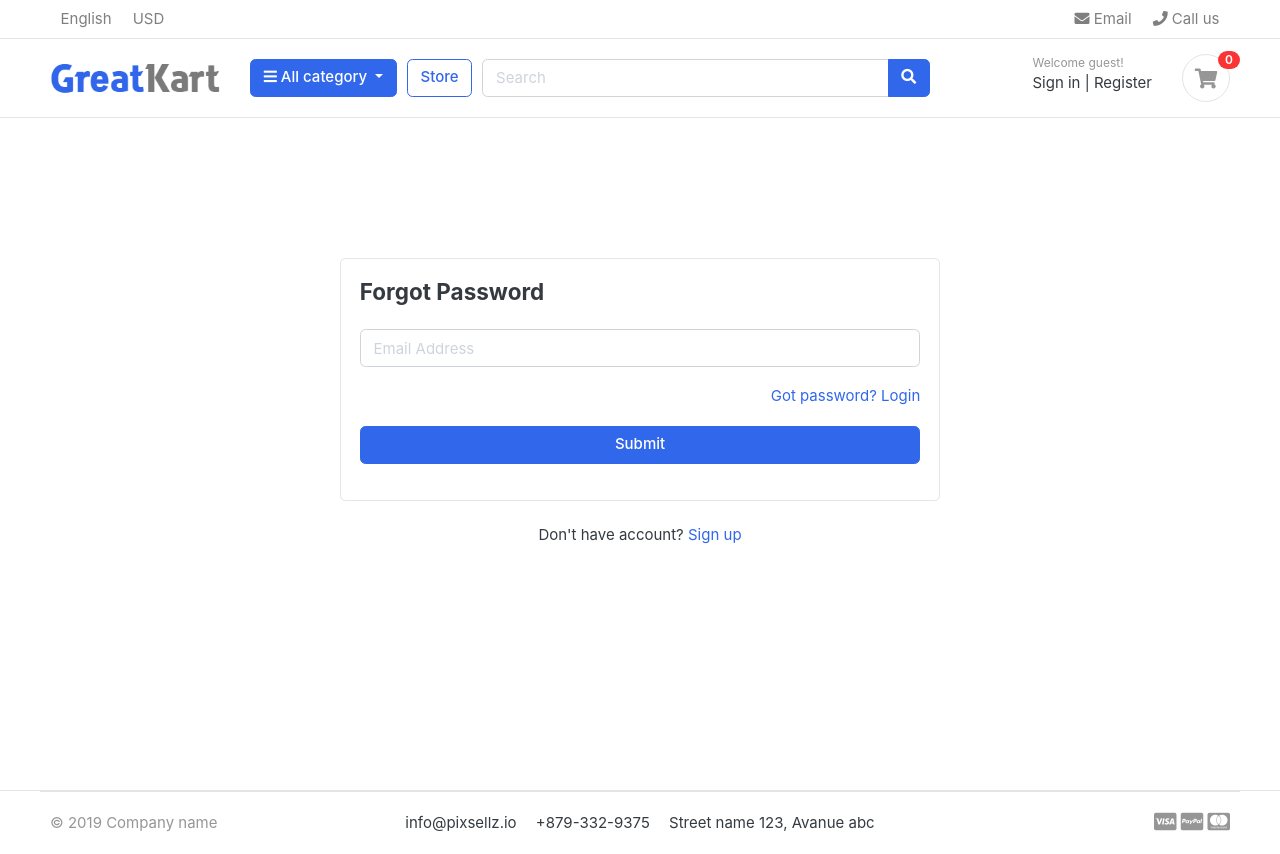
After one commit to VijayKumar-028/VkCart-Django-E-Commerce-Platform, a Django app: page /accounts/forgotPassword/ in a window 1280 px wide. The commit adds this page. Run offline with Django 5.2, Linux system fonts and the light colour scheme; data that the repository does not hold is empty; some libraries are stand-ins or nearby versions; some web fonts are replaced.

Commit message:
Added the forgot password feature.

```diff
--- a/AmazeKart/settings.py
+++ b/AmazeKart/settings.py
@@ -149,3 +149,5 @@ EMAIL_HOST_PASSWORD = config('EMAIL_HOST_PASSWORD')
 EMAIL_USE_TLS = config('EMAIL_USE_TLS', cast=bool)
 
 DEFAULT_FROM_EMAIL = EMAIL_HOST_USER
+EMAIL_SSL_CERTFILE = None
+EMAIL_SSL_KEYFILE = None
--- a/accounts/urls.py
+++ b/accounts/urls.py
@@ -9,7 +9,8 @@ urlpatterns = [
     path('dashboard/', views.dashboard, name='dashboard'),
     path('', views.dashboard, name='home'),
 
-    path('activate/<uidb64>/<token>/', views.activate, name='activate')
-
+    path('activate/<uidb64>/<token>/', views.activate, name='activate'),
+    path('forgotPassword/', views.forgotPassword, name='forgotPassword'),
+    path('views.resetPassword_validate/<uidb64>/<token>/', views.resetPassword_validate, name='resetPassword_validate'),
 
 ]
--- a/accounts/views.py
+++ b/accounts/views.py
@@ -1,6 +1,7 @@
 
 
 
+import email
 from email.policy import default
 
 from django.contrib import auth, messages
@@ -102,3 +103,34 @@ def activate(request, uidb64, token):
 @login_required(login_url='login')
 def dashboard(request):
     return render(request, 'accounts/dashboard.html')
+
+
+def forgotPassword(request):
+    if request.method=="POST":
+        email=request.POST['email']
+        if Account.objects.filter(email=email).exists():
+            user=Account.objects.get(email__exact=email)
+
+            #Reset password email
+            current_site=get_current_site(request)
+            mail_subject='Please activate your account'
+            message=render_to_string('accounts/reset_password_email.html',{
+                            'user':user,
+                            'domain':current_site,
+                            'uid':urlsafe_base64_encode(force_bytes(user.pk)),
+                            'token':default_token_generator.make_token(user),
+                        })
+            to_email=email
+            send_email=EmailMessage(mail_subject, message, to=[to_email])
+            send_email.send()
+
+            messages.success(request,'Password reset email has been send to your email address.')
+            return redirect('login')
+
+        else:
+            messages.error(request,'Account does not exist!')
+            return redirect('forgotPassword')
+    return render(request, 'accounts/forgotPassword.html')
+
+def resetPassword_validate(request):
+    return HttpResponse('okay')
--- /dev/null
+++ b/templates/accounts/forgotPassword.html
@@ -0,0 +1,39 @@
+{% extends 'base.html' %}
+
+
+{% block content %}
+
+<section class="section-conten padding-y" style="min-height:84vh">
+
+<!-- ============================ COMPONENT LOGIN   ================================= -->
+
+
+
+	<div class="card mx-auto" style="max-width: 600px; margin-top:100px;">
+
+      <div class="card-body">
+      <h4 class="card-title mb-4">Forgot Password</h4>
+      {% include 'includes/alerts.html' %}
+      <form action="{% url 'forgotPassword' %}" method="POST">
+        {% csrf_token %}
+          <div class="form-group">
+			 <input type="email" class="form-control" placeholder="Email Address" name="email">
+          </div> <!-- form-group// -->
+
+          <div class="form-group">
+          	<a href="{% url 'login' %}" class="float-right">Got password? Login</a>
+
+          </div> <!-- form-group form-check .// -->
+          <div class="form-group">
+              <button type="submit" class="btn btn-primary btn-block"> Submit  </button>
+          </div> <!-- form-group// -->
+      </form>
+      </div> <!-- card-body.// -->
+    </div> <!-- card .// -->
+
+     <p class="text-center mt-4">Don't have account? <a href="{% url 'register' %}">Sign up</a></p>
+     <br><br>
+<!-- ============================ COMPONENT LOGIN  END.// ================================= -->
+
+</section>
+{% endblock %}
--- a/templates/accounts/login.html
+++ b/templates/accounts/login.html
@@ -31,7 +31,7 @@
                 </div> <!-- form-group// -->
 
                 <div class="form-group">
-                    <a href="#" class="float-right">Forgot password?</a>
+                    <a href="{% url 'forgotPassword' %}" class="float-right">Forgot password?</a>
 
                 </div> <!-- form-group form-check .// -->
                 <div class="form-group">
```
Also changed, not shown: requirements.txt (added, +22 -0 lines), templates/accounts/reset_password_email.html (added, +10 -0 lines).
